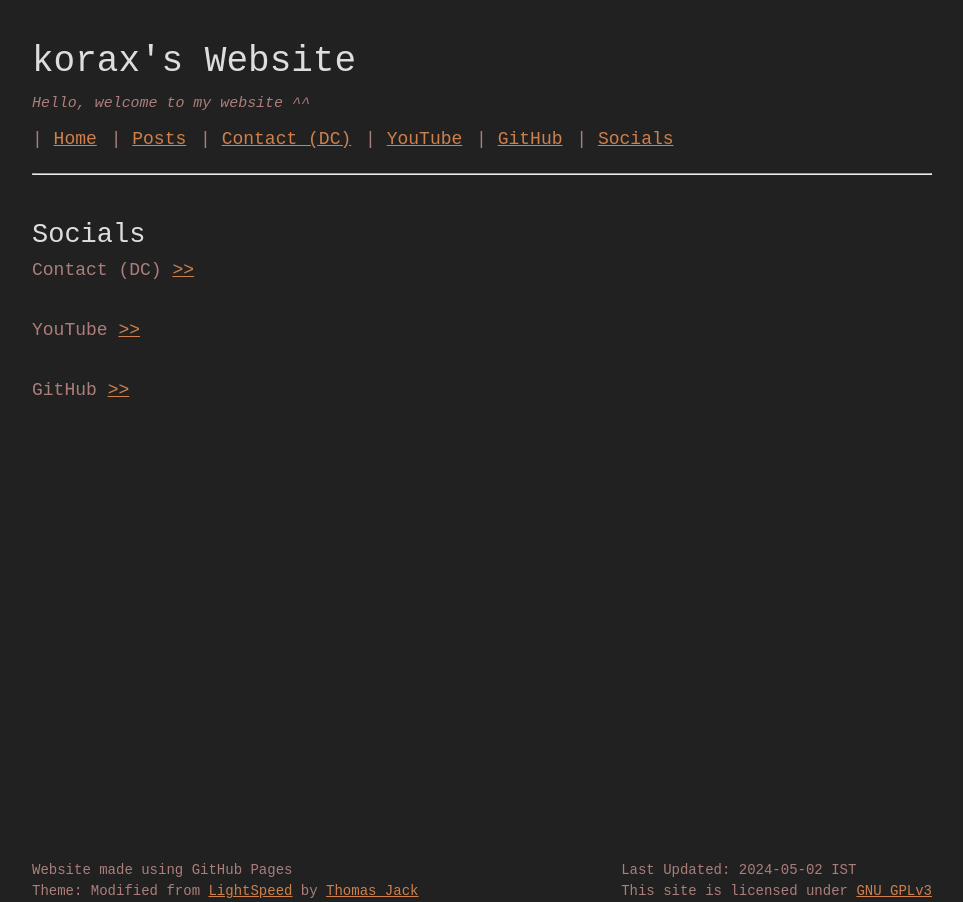
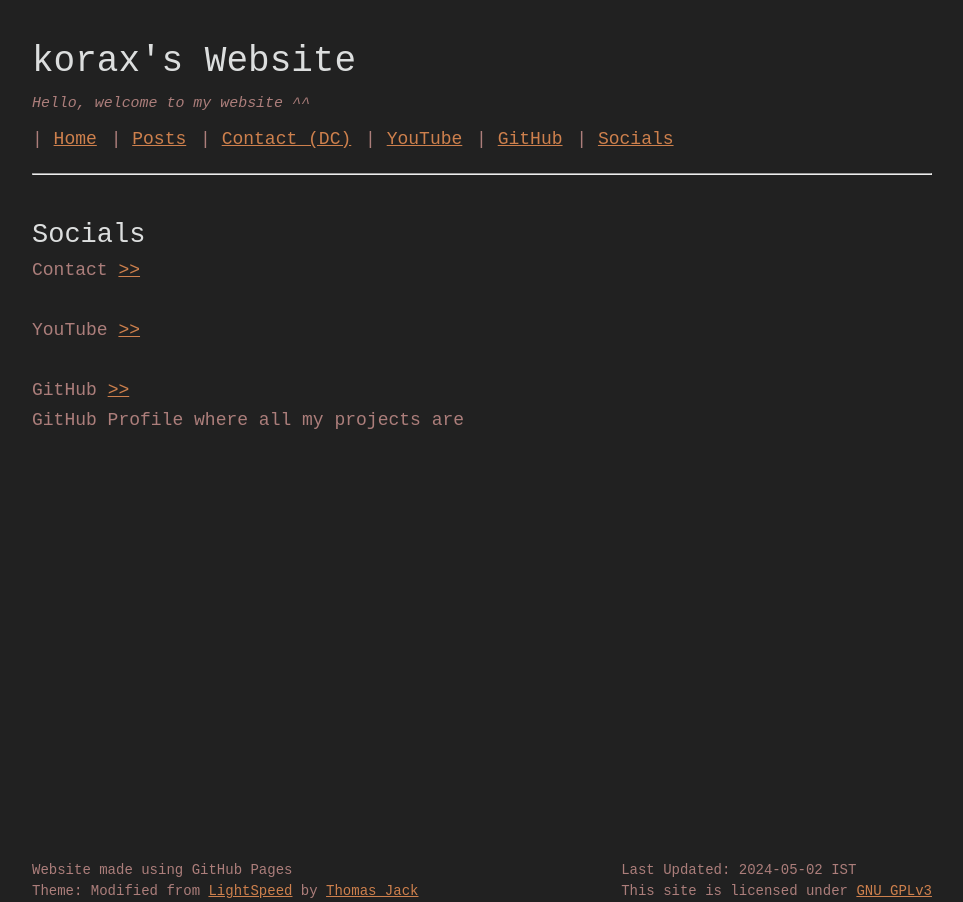
Before and after one commit to koraxial/koraxial.github.io, a Jekyll site: the page built from socials/index.html, in a window 1280 px wide. Shown: the whole page, without its empty margins (158-1121 px from the left). Built offline with Jekyll 4.4.1, drawn with Linux system fonts in a browser that asks for light colours.

Commit message:
Update socials.yml

```diff
--- a/_data/socials.yml
+++ b/_data/socials.yml
@@ -1,6 +1,9 @@
-- name: Contact (DC)
+- name: Contact
+  descripton: Link for my Discord server. This is whre I'm active the most so it's a good place to reach me
   link: https://discord.gg/BtwGQVBBv7
 - name: YouTube
+  descripton: My YouTube Channel where I upload reguarly (I try to ;D)
   link: https://www.youtube.com/@_korax_
 - name: GitHub
+  description: GitHub Profile where all my projects are
   link: https://github.com/koraxial
```
